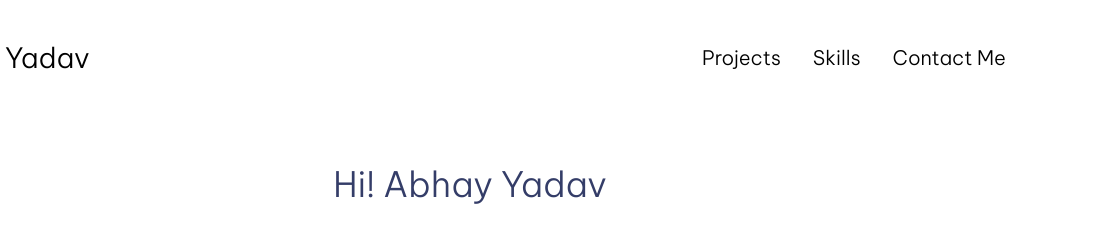
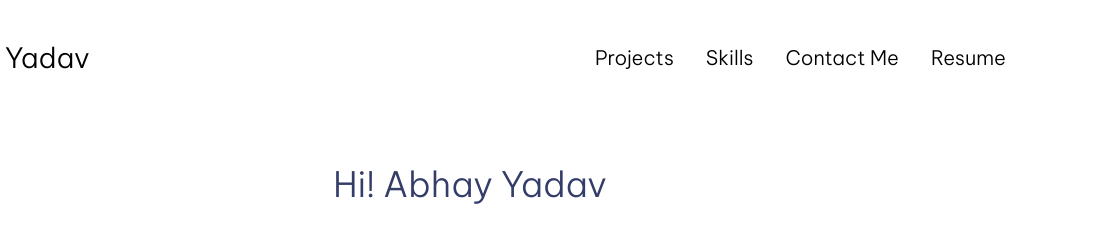
Before and after one commit to Abhay-yadav966/Portfolio, a plain HTML site: page index.html in a window 1280 px wide. Shown: the top 229 px of the page, 170-1280 px from the left. Drawn offline with nearby package versions, Linux system fonts and the light colour scheme.

Commit message:
Resume Download Feature added

```diff
--- a/index.html
+++ b/index.html
@@ -31,6 +31,7 @@
                     <div><a href="#projects">Projects</a></div>
                     <div><a href="#skills">Skills</a></div>
                     <div><a href="#contactme">Contact Me</a></div>
+                    <div><a href="./AbhayResume.pdf" download="AbhayResume.pdf" >Resume</a></div>
                 </div>
             </div>
 
@@ -292,6 +293,7 @@
                 <div><a href="#projects">Projects</a></div>
                 <div><a href="#skills">Skills</a></div>
                 <div><a href="#contactme">Contact Me</a></div>
+                <div><a href="./AbhayResume.pdf" download="AbhayResume.pdf" >Resume</a></div>
               </div>
 
               <!-- footer icon -->
```
Also changed, not shown: 1 other file.
